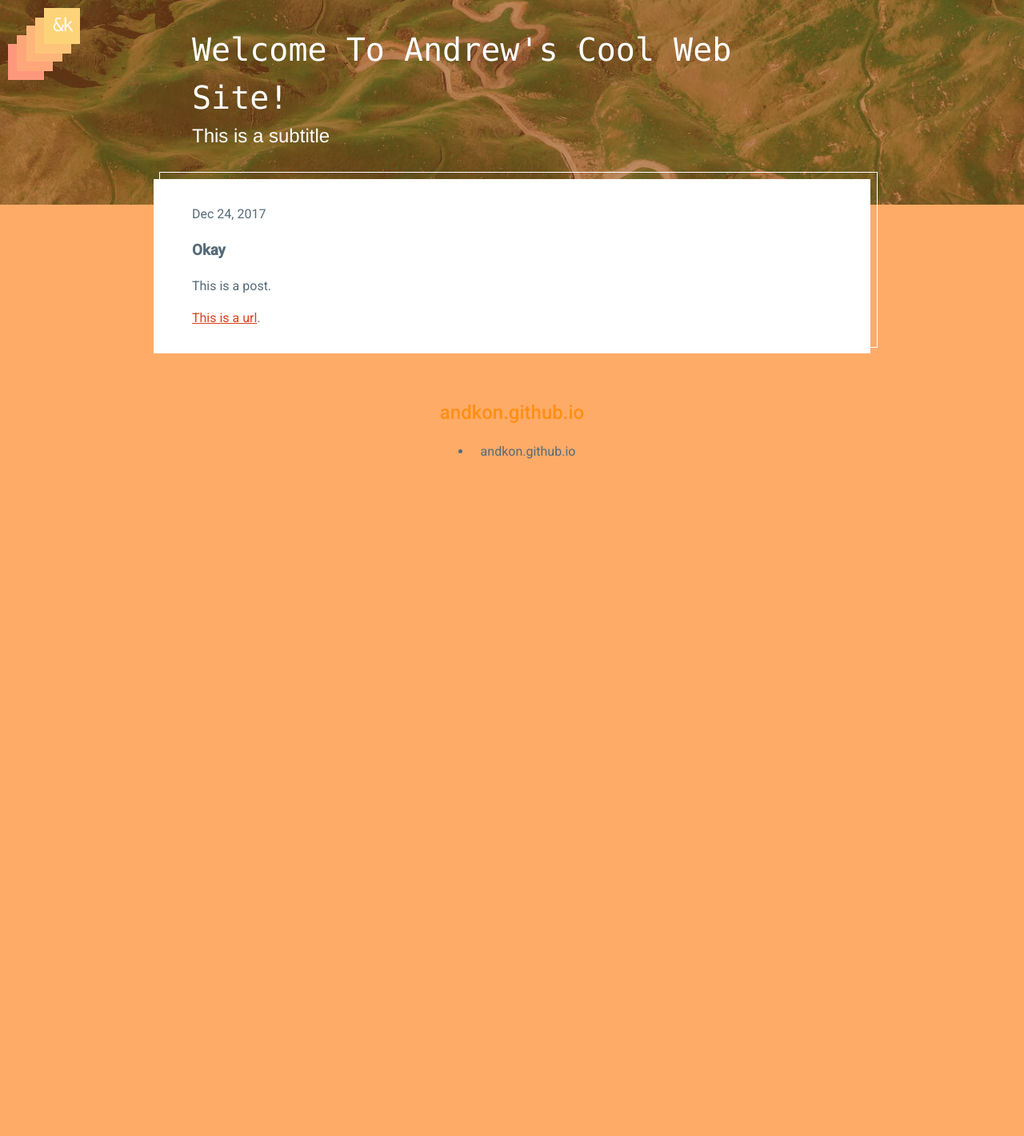
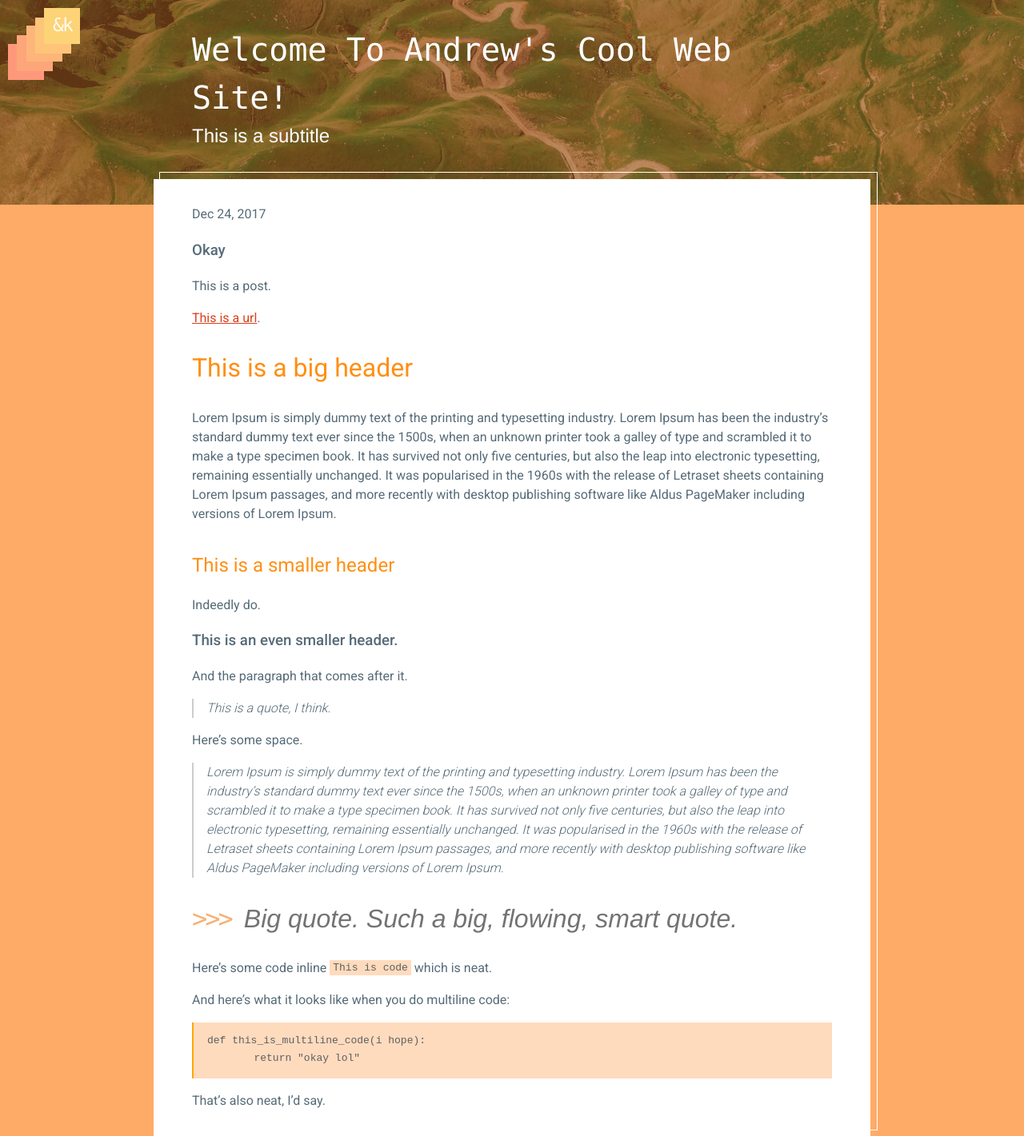
Before and after one commit to andkon/andkon.github.io, a Jekyll site: the page built from _posts/2017-12-24-asdf.markdown, in a window 1280 px wide. Shown: the whole page at 80% size. Built offline with Jekyll 4.4.1, drawn with Linux system fonts in a browser that asks for light colours; nearby versions of some CDN libraries; before the commit the page ends 900 px from its top, so only the background shows below that.

Commit message:
Post and favicon are looking good

````diff
--- a/_includes/head.html
+++ b/_includes/head.html
@@ -5,6 +5,9 @@
 
   <title>{% if page.title %}{{ page.title | escape }}{% else %}{{ site.title | escape }}{% endif %}</title>
   <meta name="description" content="{{ page.excerpt | default: site.description | strip_html | normalize_whitespace | truncate: 160 | escape }}">
+  <link rel="icon" type="image/png" sizes="32x32" href="{{'/assets/images/favicon-32x32.png' | relative_url }}">
+  <link rel="icon" type="image/png" sizes="96x96" href="{{'/assets/images/favicon-96x96.png' | relative_url }}">
+  <link rel="icon" type="image/png" sizes="16x16" href="{{'/assets/images/favicon-16x16.png' | relative_url }}">
 
   <link rel="stylesheet" href="{{ "/assets/main.css" | relative_url }}">
   <link rel="canonical" href="{{ page.url | replace:'index.html','' | absolute_url }}">
--- a/_includes/header.html
+++ b/_includes/header.html
@@ -1,7 +1,7 @@
 <header class="home-header-wrapper">
   <div class="home-header"></div>
   <div class="home-header">
-    <div><a href="https://twitter.com/andknf">about</a></div>
+    <div><a href="">about</a></div>
 
   </div>
   <div class="home-header">
--- a/_layouts/default.html
+++ b/_layouts/default.html
@@ -11,8 +11,6 @@
       {{ content }}
     </main>
 
-    {% include footer.html %}
-
   </body>
 
 </html>
--- a/_layouts/post.html
+++ b/_layouts/post.html
@@ -26,8 +26,6 @@
       </article>
     </main>
 
-    {% include footer.html %}
-
   </body>
 
 {% if page.background_image %}
--- a/_posts/2017-12-24-asdf.markdown
+++ b/_posts/2017-12-24-asdf.markdown
@@ -4,8 +4,36 @@ subtitle: This is a subtitle
 layout: post
 video_embed: https://player.vimeo.com/video/239093521?color=FE987B
 background_image: header.jpg
+category: art
 ---
 ### Okay
 This is a post.
 
 [This is a url](http://github.com).
+
+
+# This is a big header
+Lorem Ipsum is simply dummy text of the printing and typesetting industry. Lorem Ipsum has been the industry's standard dummy text ever since the 1500s, when an unknown printer took a galley of type and scrambled it to make a type specimen book. It has survived not only five centuries, but also the leap into electronic typesetting, remaining essentially unchanged. It was popularised in the 1960s with the release of Letraset sheets containing Lorem Ipsum passages, and more recently with desktop publishing software like Aldus PageMaker including versions of Lorem Ipsum.
+
+## This is a smaller header
+Indeedly do.
+
+### This is an even smaller header.
+And the paragraph that comes after it.
+
+> This is a quote, I think.
+
+Here's some space.
+
+> Lorem Ipsum is simply dummy text of the printing and typesetting industry. Lorem Ipsum has been the industry's standard dummy text ever since the 1500s, when an unknown printer took a galley of type and scrambled it to make a type specimen book. It has survived not only five centuries, but also the leap into electronic typesetting, remaining essentially unchanged. It was popularised in the 1960s with the release of Letraset sheets containing Lorem Ipsum passages, and more recently with desktop publishing software like Aldus PageMaker including versions of Lorem Ipsum.
+
+> # Big quote. Such a big, flowing, smart quote.
+
+Here's some code inline `This is code` which is neat.
+
+And here's what it looks like when you do multiline code:
+```
+def this_is_multiline_code(i hope):
+	return "okay lol"
+```
+That's also neat, I'd say.
--- a/assets/main.css
+++ b/assets/main.css
@@ -28,14 +28,45 @@ footer {
   text-align: center;
 }
 
+blockquote {
+  margin: 0 0;
+  font-style: italic;
+  font-weight: 300;
+}
 
+blockquote p {
+  border-left: 2px solid #CDCDCD;
+  padding-left: 1em;
+  padding-right: 2em;
+}
+
+blockquote h1 {
+  font-family: "Helvetica Neue", "Helvetica", "Arial", sans-serif;
+  font-weight: 300;
+  font-size: 24;
+  color: #737373;
+}
+
+blockquote h1:before {
+  content: ">>> ";
+  font-style: normal;
+  font-size: 36;
+  font-family: "Menlo", "Fira Mono", monospace;
+  color: #F7B077;
+  letter-spacing: -3.06px;
+}
 /* 02 Font family */
 
 body {
   font-family: "Helvetica Neue", "Helvetica", "Arial", sans-serif;
+  font-weight: 400;
   line-height: 1.5;
   padding: 4em 1em;
-  color: #555;
+  color: #646464;
+}
+
+h1 {
+  font-size: 2em;
 }
 
 h2 {
@@ -46,6 +77,11 @@ h2 {
 h1,
 h2 {
   color: #ff8f13;
+  font-weight: 400;
+}
+
+h3 {
+  font-weight: 500;
 }
 
 /* 05 Balance */
@@ -122,8 +158,6 @@ body {
   -webkit-font-smoothing: antialiased;
 }
 
-h1,
-h2,
 strong {
   font-weight: 500;
 }
@@ -362,6 +396,7 @@ a.read-more {
 
 a.read-more:before {
   content: "🍑";
+  font-size: 20px;
   display: inline-block;
   text-decoration: none;
   padding-right: 5px;
@@ -508,6 +543,10 @@ footer .button {
   padding: 20px;
 }
 
+.rss-subscribe {
+  text-align: center;
+}
+
 /* Responsiveness */
 
 
````
Also changed, not shown: about.md (added, +7 -0 lines), assets/images/favicon-16x16.png (added), assets/images/favicon-32x32.png (added), assets/images/favicon-96x96.png (added).
